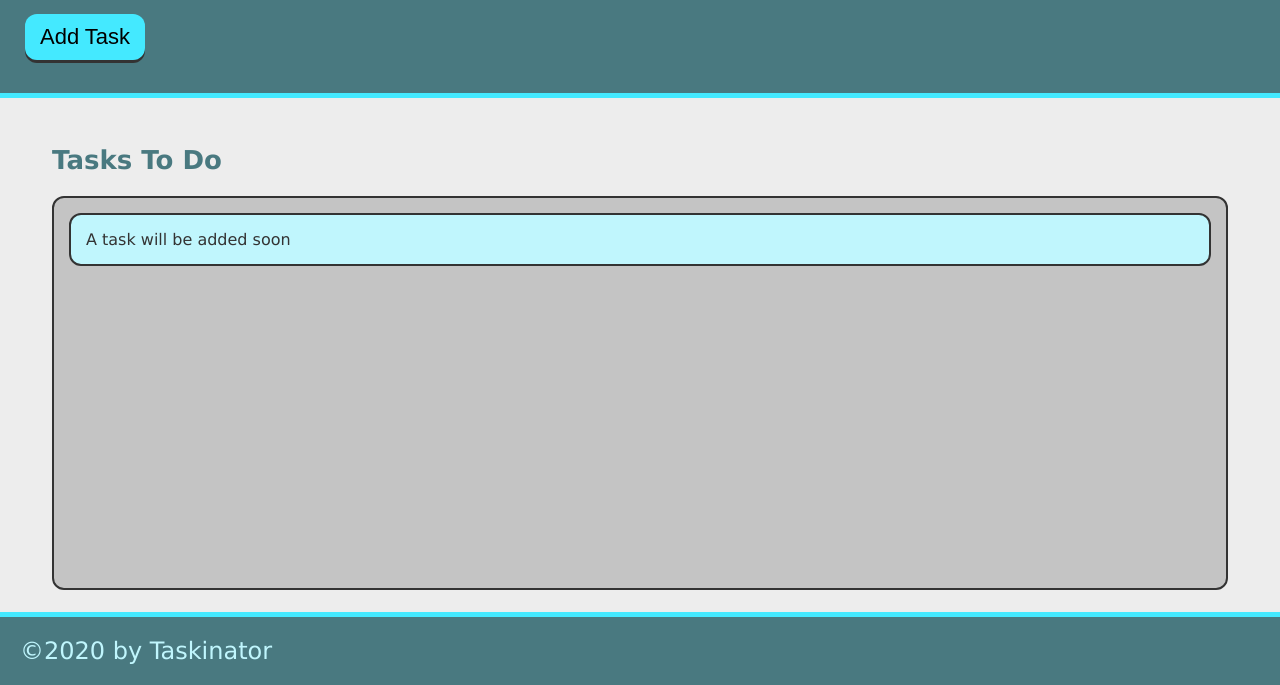
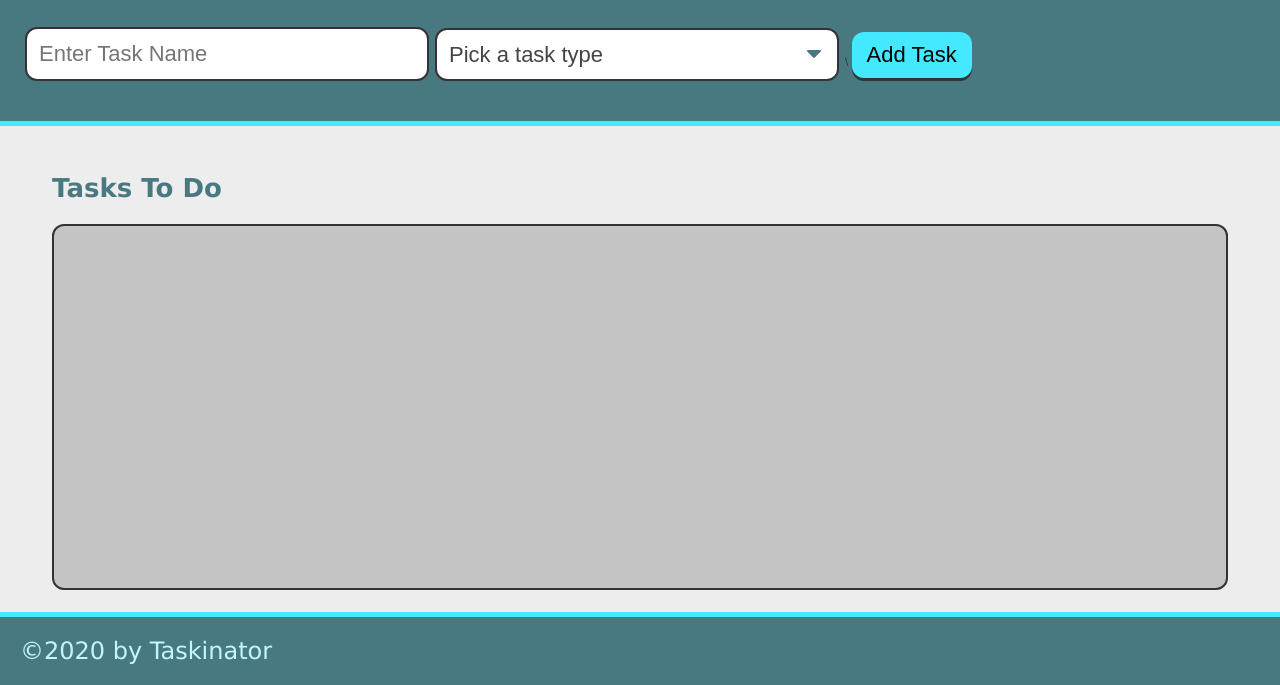
Before and after one commit to andersonjaz/Taskinator, a plain HTML site: page index.html in a window 1280 px wide. Shown: the part 115-800 px from the top of the page. Drawn offline with Linux system fonts and the light colour scheme.

Commit message:
created form in html

```diff
--- a/index.html
+++ b/index.html
@@ -13,15 +13,28 @@
     <header>
         <h1 class="page-title">Taskinator</h1>
         <p>Click the button below to add a new task!</p>
-        <button class="btn" id="save-task">Add Task</button>
+        <form id="task-form">
+            <div class="form-group">
+                <input type="text" name="task-name" placeholder="Enter Task Name"/>
+            </div>
+            <div class="form-group">
+                <select name="task-type" class="select-dropdown">
+                    <option value=""disabled selected>Pick a task type</option>
+                    <option value="Print">Print</option>
+                    <option value="Web">Web</option>
+                    <option value="Mobile">Mobile</option>
+                </select>
+            </div>
+            <div class="form-group">\
+                <button class="btn" id="save-task" type="submit">Add Task</button>
+            </div>
+        </form>
     </header>
 
     <main class="page-content">
         <section class="task-list-wrapper">
             <h2 class="list-title">Tasks To Do</h2>
-            <ul class="task-list" id="tasks-to-do">
-                <li class="task-item">A task will be added soon</li>
-            </ul>
+            <ul class="task-list" id="tasks-to-do"></ul>
         </section>
     </main>
 
```
